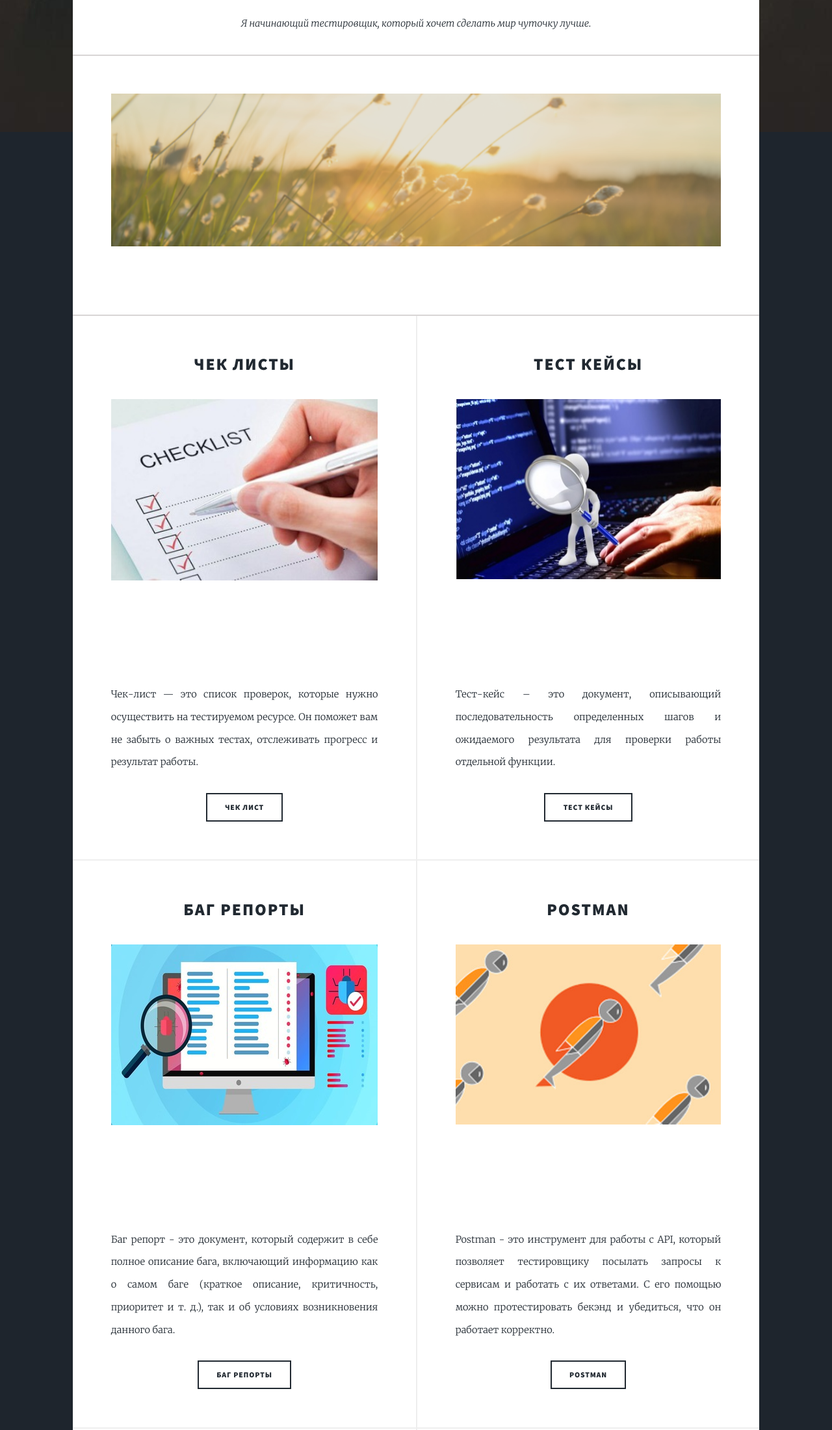
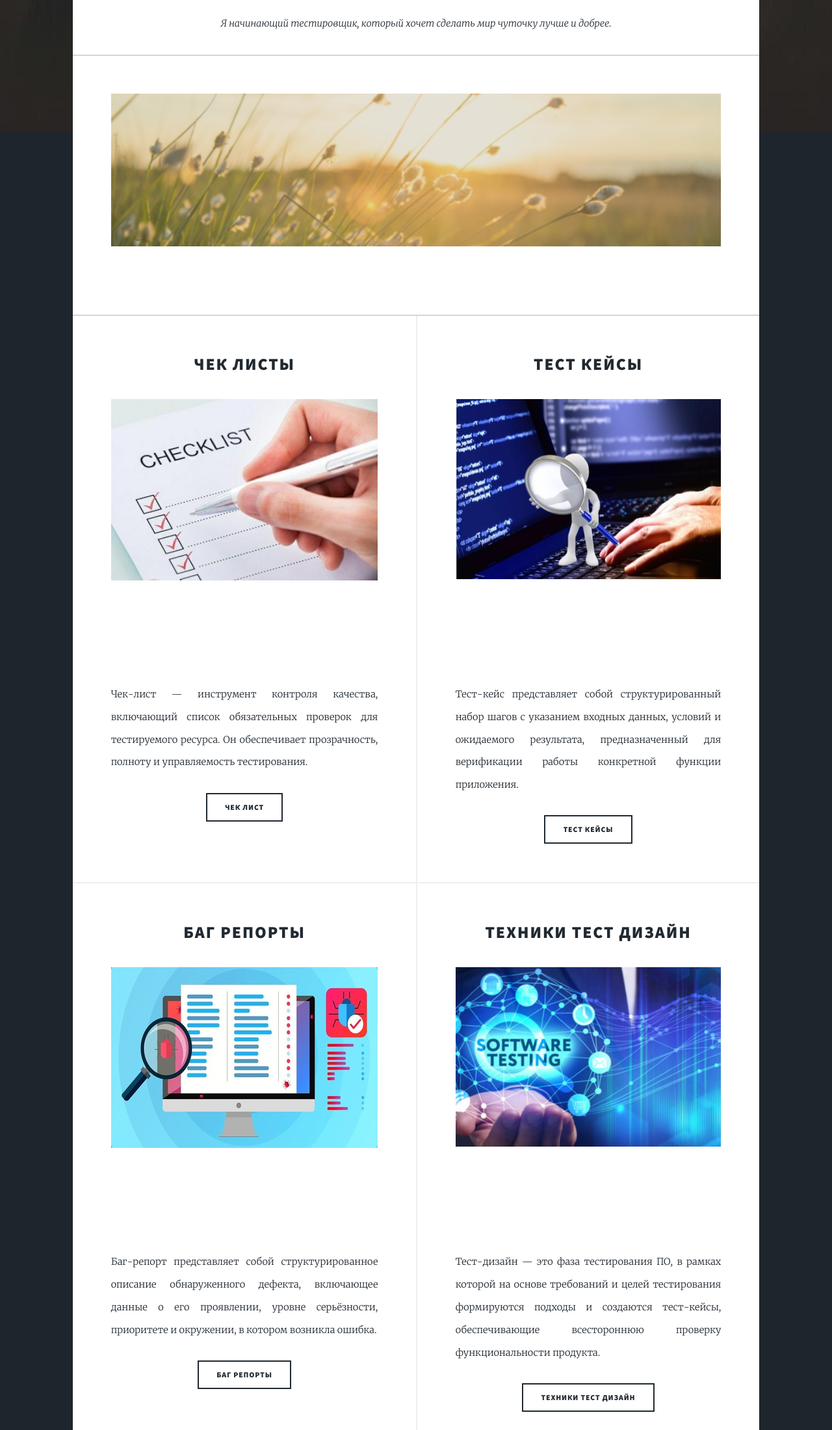
Before and after one commit to freshdeviceWORK/freshdevicework.github.io, a plain HTML site: page index.html in a window 1280 px wide. Shown: the part 597-2797 px from the top of the page at 65% size. Drawn offline with Linux system fonts and the light colour scheme.

Commit message:
Update index.html
обновил index.html

```diff
--- a/index.html
+++ b/index.html
@@ -56,7 +56,7 @@
 									<span class="date">2025 год</span>
 									<h2><a href="index.html#">FD
 									</a></h2>
-									<p>Я начинающий тестировщик, который хочет сделать мир чуточку лучше.</p>
+									<p>Я начинающий тестировщик, который хочет сделать мир чуточку лучше и добрее.</p>
 								</header>
 								<a href="index.html#" class="image main"><img src="images/Дизайн%20без%20названия.png" alt="" /></a>
 
@@ -70,7 +70,7 @@
 										<h2>Чек листы</h2>
 									</header>
 									<a href="index.html#" class="image fit"><img src="images/cheklist.jpg" alt="" /></a>
-									<p>Чек-лист — это список проверок, которые нужно осуществить на тестируемом ресурсе. Он поможет вам не забыть о важных тестах, отслеживать прогресс и результат работы.</p>
+									<p>Чек-лист — инструмент контроля качества, включающий список обязательных проверок для тестируемого ресурса. Он обеспечивает прозрачность, полноту и управляемость тестирования.</p>
 									<ul class="actions special">
 										<li><a href="https://docs.google.com/spreadsheets/d/1iAdrtRComzwiVeOomy7p66008iAO6vl_eP-fmhAFQSM/edit?usp=sharing  " class="button" target="_blank" >Чек лист</a></li>
 									</ul>
@@ -81,7 +81,7 @@
 										<h2>Тест кейсы</h2>
 									</header>
 									<a href="index.html#" class="image fit"><img src="images/testkeis2.jpg" alt="" /></a>
-									<p> Тест-кейс – это документ, описывающий последовательность определенных шагов и ожидаемого результата для проверки работы отдельной функции.</p>
+									<p>Тест-кейс представляет собой структурированный набор шагов с указанием входных данных, условий и ожидаемого результата, предназначенный для верификации работы конкретной функции приложения.</p>
 									<ul class="actions special">
 										<li><a href="https://docs.google.com/spreadsheets/d/1zM0szX5WnVw8KuYww41WWlPKknDpiphbWVwG5vcIqm0/edit?usp=sharing" class="button" target="_blank">Тест кейсы</a></li>
 									</ul>
@@ -92,33 +92,37 @@
 										<h2>Баг репорты</h2>
 									</header>
 									<a href="index.html#" class="image fit"><img src="images/bagreport1.jpg" alt="" /></a>
-									<p>Баг репорт - это документ, который содержит в себе полное описание бага, включающий информацию как о самом баге (краткое описание, критичность, приоритет и т. д.), так и об условиях возникновения данного бага.</p>
+									<p>Баг-репорт представляет собой структурированное описание обнаруженного дефекта, включающее данные о его проявлении, уровне серьёзности, приоритете и окружении, в котором возникла ошибка.</p>
 									<ul class="actions special">
 										<li><a href="https://docs.google.com/spreadsheets/d/1jOwNNKn-2ABuwEtAEywkx3pdErmno-DzcefnPJc95V0/edit?usp=sharing" class="button" target="_blank">Баг репорты</a></li>
 									</ul>
 								</article>
+								<!--
 								<article>
 									<header>
 
 										<h2>Postman</h2>
 									</header>
 									<a href="index.html#" class="image fit"><img src="images/postman1.jpg" alt="" /></a>
-									<p>Postman - это инструмент для работы с API, который позволяет тестировщику посылать запросы к сервисам и работать с их ответами. С его помощью можно протестировать бекэнд и убедиться, что он работает корректно.</p>
+									<p>мощный инструмент, с помощью которого тестировщик может взаимодействовать с API, выполнять различные типы запросов и анализировать ответы для проверки работы бэкенда.</p>
 									<ul class="actions special">
 										<li><a href="https://github.com/elvyudina/Postman" class="button" target="_blank">Postman</a></li>
 									</ul>
 								</article>
+                                -->
+
 								<article>
 									<header>
 
 										<h2>Техники тест дизайн</h2>
 									</header>
 									<a href="index.html#" class="image fit"><img src="images/testing21.jpg" alt="" /></a>
-									<p>Тест-дизайн – это этап процесса тестирования ПО, на котором проектируются и создаются тест-кейсы, в соответствии с определёнными ранее критериями качества и целями тестирования.</p>
+									<p>Тест-дизайн — это фаза тестирования ПО, в рамках которой на основе требований и целей тестирования формируются подходы и создаются тест-кейсы, обеспечивающие всестороннюю проверку функциональности продукта.</p>
 									<ul class="actions special">
 										<li><a href="https://docs.google.com/document/d/1eyVapaP8mYkWYgjmyyv7HJnauKFXg006KFffqH8BJGA/edit?usp=sharing" class="button" target="_blank">Техники тест дизайн</a></li>
 									</ul>
 								</article>
+							<!--
 								<article>
 									<header>
 
@@ -131,6 +135,7 @@
 									</ul>
 
 								</article>
+							-->
 							</section>
 
 
@@ -143,16 +148,16 @@
 						<section class="split contact">
 							<section class="alt">
 								<h3>Адрес</h3>
-								<p>Россия</p>
+								<p>Родина</p>
 							</section>
 
 							<section>
 								<h3>Телефон</h3>
-								<p>none</p>
+								<p>Родина</p>
 							</section>
 							<section>
 								<h3>Email</h3>
-								<p>none
+								<p>Родина
 								</p>
 
 							</section>
```
